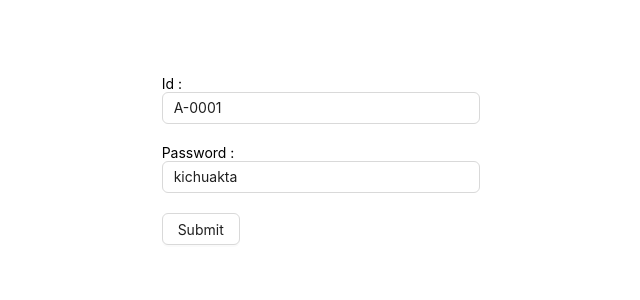
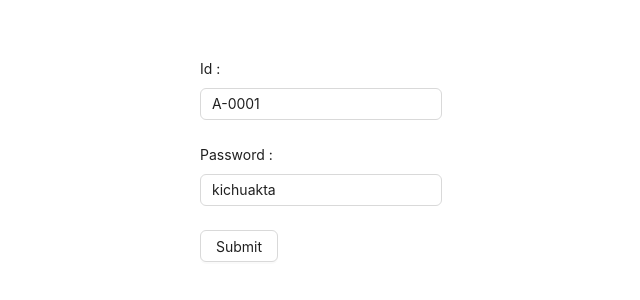
Before and after one commit to shuvrodev337/my-ph-university-client, a React (Vite) app: page /login in a window 1280 px wide. Shown: the part 240-540 px from the top of the page, without its empty margins (319-959 px from the left). Built offline with nearby package versions, Linux system fonts and the light colour scheme.

Commit message:
added select

```diff
--- a/src/components/form/PHform.tsx
+++ b/src/components/form/PHform.tsx
@@ -1,3 +1,4 @@
+import { Form } from "antd";
 import { ReactNode } from "react";
 import {
   FieldValues,
@@ -25,7 +26,10 @@ const PHform = ({ onSubmit, children, defaultValues }: TFormProps) => {
 
   return (
     <FormProvider {...methods}>
-      <form onSubmit={methods.handleSubmit(onSubmit)}> {children}</form>
+      <Form layout="vertical" onFinish={methods.handleSubmit(onSubmit)}>
+        {" "}
+        {children}
+      </Form>
     </FormProvider>
   );
 };
--- a/src/components/form/PHinput.tsx
+++ b/src/components/form/PHinput.tsx
@@ -1,4 +1,4 @@
-import { Input } from "antd";
+import { Form, Input } from "antd";
 import { Controller, useFormContext } from "react-hook-form";
 
 type TPhInput = { type: string; name: string; label?: string };
@@ -7,11 +7,14 @@ const PHinput = ({ type, name, label }: TPhInput) => {
   const { control } = useFormContext();
   return (
     <div style={{ marginBottom: "20px" }}>
-      {label ? label : null}
       <Controller
         control={control}
         name={name} // instead of using ...register from useFormContext()
-        render={({ field }) => <Input {...field} type={type} id={name} />}
+        render={({ field }) => (
+          <Form.Item label={label}>
+            <Input {...field} type={type} id={name} />
+          </Form.Item>
+        )}
       />
     </div>
   );
--- /dev/null
+++ b/src/components/form/PHselect.tsx
@@ -0,0 +1,28 @@
+import { Form, Select } from "antd";
+import React from "react";
+
+type TPhselect = { label?: string };
+
+const PHselect = ({ label }: TPhselect) => {
+  const handleChange = (value: string) => {
+    console.log(`selected ${value}`);
+  };
+
+  return (
+    <Form.Item label={label}>
+      <Select
+        defaultValue="lucy"
+        style={{ width: "100%" }}
+        onChange={handleChange}
+        options={[
+          { value: "jack", label: "Jack" },
+          { value: "lucy", label: "Lucy" },
+          { value: "Yiminghe", label: "yiminghe" },
+          { value: "disabled", label: "Disabled", disabled: true },
+        ]}
+      />
+    </Form.Item>
+  );
+};
+
+export default PHselect;
--- a/src/pages/Admin/AcademicManagement/CreateAcademicSemester.tsx
+++ b/src/pages/Admin/AcademicManagement/CreateAcademicSemester.tsx
@@ -1,17 +1,24 @@
 import { FieldValues, SubmitHandler } from "react-hook-form";
 import PHform from "../../../components/form/PHform";
 import PHinput from "../../../components/form/PHinput";
-import { Button } from "antd";
+import { Button, Col, Flex } from "antd";
+import PHselect from "../../../components/form/PHselect";
 
 const CreateAcademicSemester = () => {
   const onSubmit: SubmitHandler<FieldValues> = (data) => {
     console.log(data);
   };
   return (
-    <PHform onSubmit={onSubmit}>
-      <PHinput name="name" type="text" label="name: " />
-      <Button htmlType="submit">Submit</Button>
-    </PHform>
+    <Flex justify="center" align="center">
+      <Col span={6}>
+        <PHform onSubmit={onSubmit}>
+          <PHinput name="name" type="text" label="name: " />
+          <PHinput name="year" type="text" label="year: " />
+          <PHselect label="Name:" />
+          <Button htmlType="submit">Submit</Button>
+        </PHform>
+      </Col>
+    </Flex>
   );
 };
 
```
